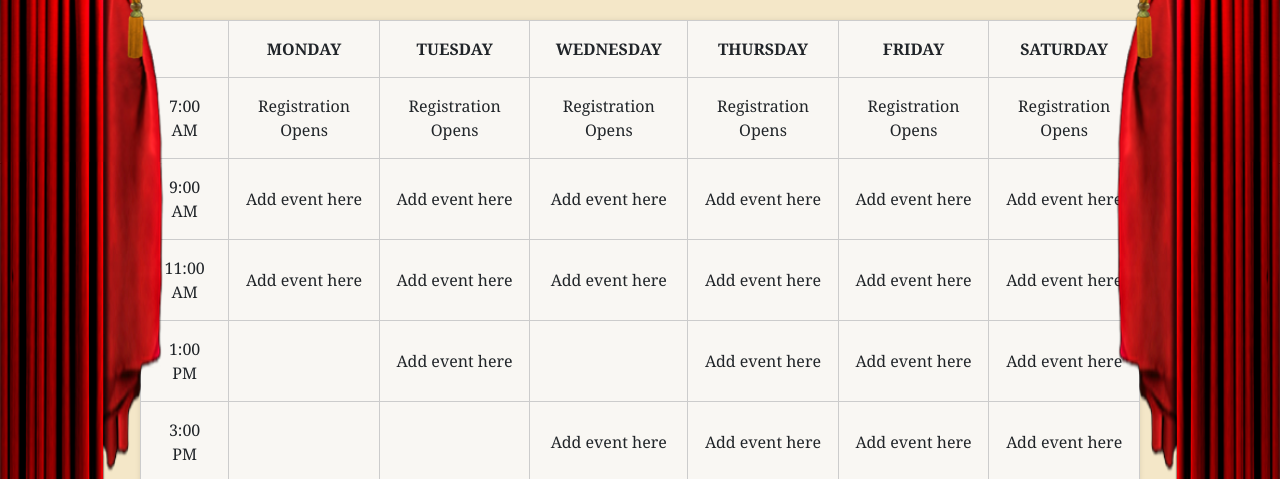
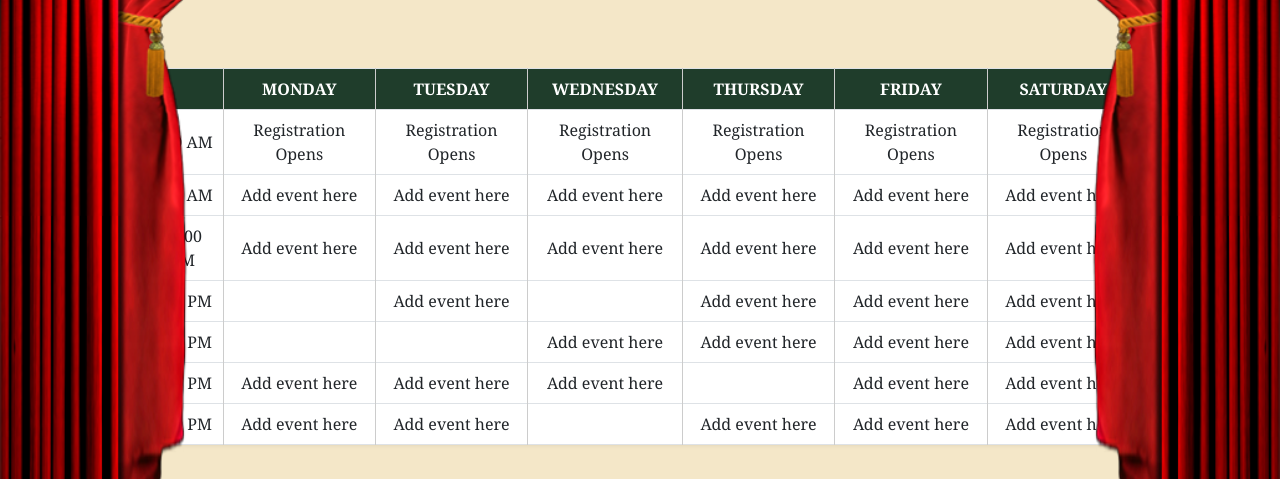
Before and after one commit to tessebregt/TheGreenRoom_Prj4, a plain HTML site: page book.html in a window 1280 px wide. Shown: the part 204-683 px from the top of the page. Drawn offline with nearby package versions, Linux system fonts and the light colour scheme.

Commit message:
small changes

```diff
--- a/book.html
+++ b/book.html
@@ -16,7 +16,7 @@
 <nav class="navbar navbar-expand-md navbar-light">
   <div class="container-fluid">
     <a class="navbar-brand" href="#">
-      <img src="images/thegreenroomlogo.png" width="50" class="img-fluid"alt="Breda University of Applied Sciences">
+      <img src="images/thegreenroomlogo.png" width="50" class="img-fluid" alt="Breda University of Applied Sciences">
     </a>
     <button class="navbar-toggler" type="button" data-bs-toggle="collapse" data-bs-target="#navbarSupportedContent" aria-controls="navbarSupportedContent" aria-expanded="false" aria-label="Toggle navigation">
       <span class="navbar-toggler-icon"></span>
@@ -51,15 +51,16 @@
   </div>
 </nav>
 
-
+<main>
   <!-- Title -->
   <section class="page-title">
     <h1>Book a <span>Stage</span></h1>
   </section>
 
   <!-- Table Section -->
-  <section class="table-wrapper">
-    <table>
+<section class="table-wrapper container my-5">
+  <div class="table-responsive">
+    <table class="table table-bordered table-hover text-center align-middle">
       <thead>
         <tr>
           <th></th>
@@ -74,17 +75,17 @@
       <tbody>
         <tr>
           <td>7:00 AM</td>
-          <td>Registration Opens</td>
-          <td>Registration Opens</td>
-          <td>Registration Opens</td>
-          <td>Registration Opens</td>
-          <td>Registration Opens</td>
-          <td>Registration Opens</td>
+          <td class="clickable colorbgtab" >Registration Opens</td>
+          <td class="clickable" >Registration Opens</td>
+          <td class="clickable" >Registration Opens</td>
+          <td class="clickable" >Registration Opens</td>
+          <td class="clickable" >Registration Opens</td>
+          <td class="clickable" >Registration Opens</td>
         </tr>
         <tr>
           <td>9:00 AM</td>
-          <td>Add event here</td>
-          <td>Add event here</td>
+          <td class="clickable" >Add event here</td>
+          <td class="clickable" >Add event here</td>
           <td>Add event here</td>
           <td>Add event here</td>
           <td>Add event here</td>
@@ -94,51 +95,53 @@
           <td>11:00 AM</td>
           <td>Add event here</td>
           <td>Add event here</td>
+          <td class="clickable" >Add event here</td>
           <td>Add event here</td>
-          <td>Add event here</td>
-          <td>Add event here</td>
+          <td class="clickable" >Add event here</td>
           <td>Add event here</td>
         </tr>
         <tr>
           <td>1:00 PM</td>
           <td></td>
-          <td>Add event here</td>
+          <td class="clickable" >Add event here</td>
           <td></td>
-          <td>Add event here</td>
-          <td>Add event here</td>
+          <td class="clickable" >Add event here</td>
+          <td class="clickable" >Add event here</td>
           <td>Add event here</td>
         </tr>
         <tr>
           <td>3:00 PM</td>
           <td></td>
           <td></td>
-          <td>Add event here</td>
-          <td>Add event here</td>
+          <td class="clickable" >Add event here</td>
+          <td class="clickable" >Add event here</td>
           <td>Add event here</td>
           <td>Add event here</td>
         </tr>
         <tr>
           <td>5:00 PM</td>
+          <td class="clickable" >Add event here</td>
           <td>Add event here</td>
-          <td>Add event here</td>
-          <td>Add event here</td>
+          <td class="clickable" >Add event here</td>
           <td></td>
           <td>Add event here</td>
-          <td>Add event here</td>
+          <td class="clickable" >Add event here</td>
         </tr>
         <tr>
           <td>7:00 PM</td>
-          <td>Add event here</td>
-          <td>Add event here</td>
+          <td class="clickable" >Add event here</td>
+          <td class="clickable" >Add event here</td>
           <td></td>
           <td>Add event here</td>
-          <td>Add event here</td>
+          <td class="clickable" >Add event here</td>
           <td>Add event here</td>
         </tr>
       </tbody>
     </table>
+  </div>
   </section>
 
+</main>
   <!-- Curtains -->
   <div class="curtain left-curtain">
     <img src="images/curtains.png" alt="Curtain Left">
@@ -163,5 +166,21 @@
         </div>
     </footer>
 
+  <script>
+  // Make all clickable cells interactive
+  document.querySelectorAll('.clickable').forEach(cell => {
+    cell.style.cursor = 'pointer';
+    cell.addEventListener('click', () => {
+      const time = cell.parentElement.firstElementChild.textContent;
+      const day = cell.closest('table').querySelectorAll('thead th')[cell.cellIndex].textContent;
+      const currentText = cell.textContent;
+      const newText = prompt(`Booking for ${day} at ${time}:\n(Current: "${currentText}")`, currentText);
+      if (newText !== null) {
+        cell.textContent = newText;
+      }
+    });
+  });
+</script>
+
 </body>
 </html>
--- a/css/book.css
+++ b/css/book.css
@@ -125,11 +125,11 @@ body {
 table {
   width: 90%;
   max-width: 1000px;
-  background-color: #F9F7F3;
+  background-color: #6d2929 !important;
   border-collapse: collapse;
-  border: 1px solid #ccc;
   box-shadow: 0 0 5px rgba(0,0,0,0.1);
 }
+
 
 th, td {
   text-align: center;
@@ -141,6 +141,28 @@ thead th {
   background-color: #F9F7F3;
   font-weight: bold;
 }
+
+
+.colorbgtab {
+  background-color: #6d2929;
+}
+
+td {
+  background-color: #6d2929;
+}
+
+
+
+.clickable:hover {
+  background-color: #f0f8ff;
+  transition: background-color 0.3s ease;
+}
+
+.table-wrapper table th {
+  background-color: #1f3d2b;
+  color: white; /* Optional: for better contrast */
+}
+
 
 /* Curtains basic styling */
 .curtain {
@@ -174,8 +196,8 @@ footer {
 
 /* If curtain image has large dimensions, make sure it's not overflowing */
 .curtain img {
-  height: 100%;
-  max-height: 100vh;
+  height: 120%;
+  max-height: 140vh;
   object-fit: cover;
 }
 
```
